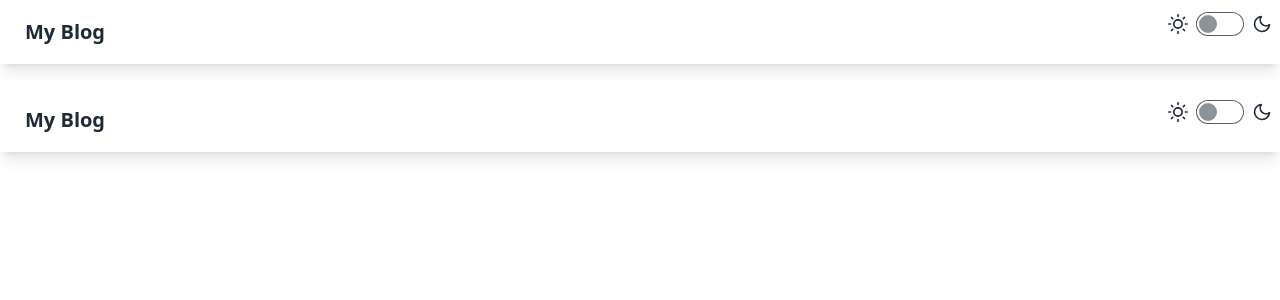
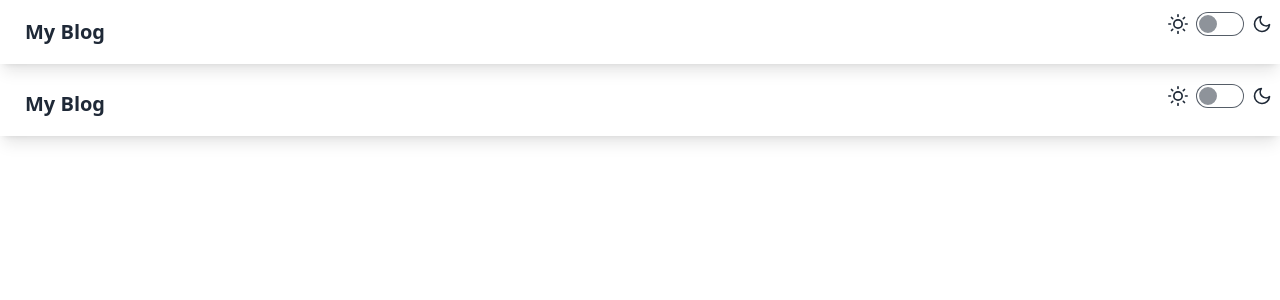
Before and after one commit to dev-ruchi/blog-ui, a Next.js app: page /posts/navbar in a window 1280 px wide. Shown: the top 300 px of the page. Built offline with nearby package versions, Linux system fonts and the light colour scheme.

Commit message:
refactor

```diff
--- a/src/pages/posts/index.jsx
+++ b/src/pages/posts/index.jsx
@@ -21,7 +21,7 @@ const AllPosts = () => {
       {/* Posts Section */}
 
       <div className="container mx-auto p-4">
-        <h1 className="text-3xl text-center mb-6">All Posts</h1>
+        <h1 className="text-3xl text-center mb-4">All Posts</h1>
         {posts.length > 0 ? (
           <div className="grid grid-cols-1 md:grid-cols-2 lg:grid-cols-3 gap-6">
             {posts.map((post) => (
--- a/src/pages/posts/navbar.jsx
+++ b/src/pages/posts/navbar.jsx
@@ -5,7 +5,7 @@ import Link from "next/link";
 const Navbar = () => {
   return (
 
-       <div className="navbar shadow-lg mb-6">
+       <div className="navbar shadow-lg mb-2">
           <div className="flex-1">
             <Link href="/posts" className="btn btn-ghost normal-case text-xl">
               My Blog
```
